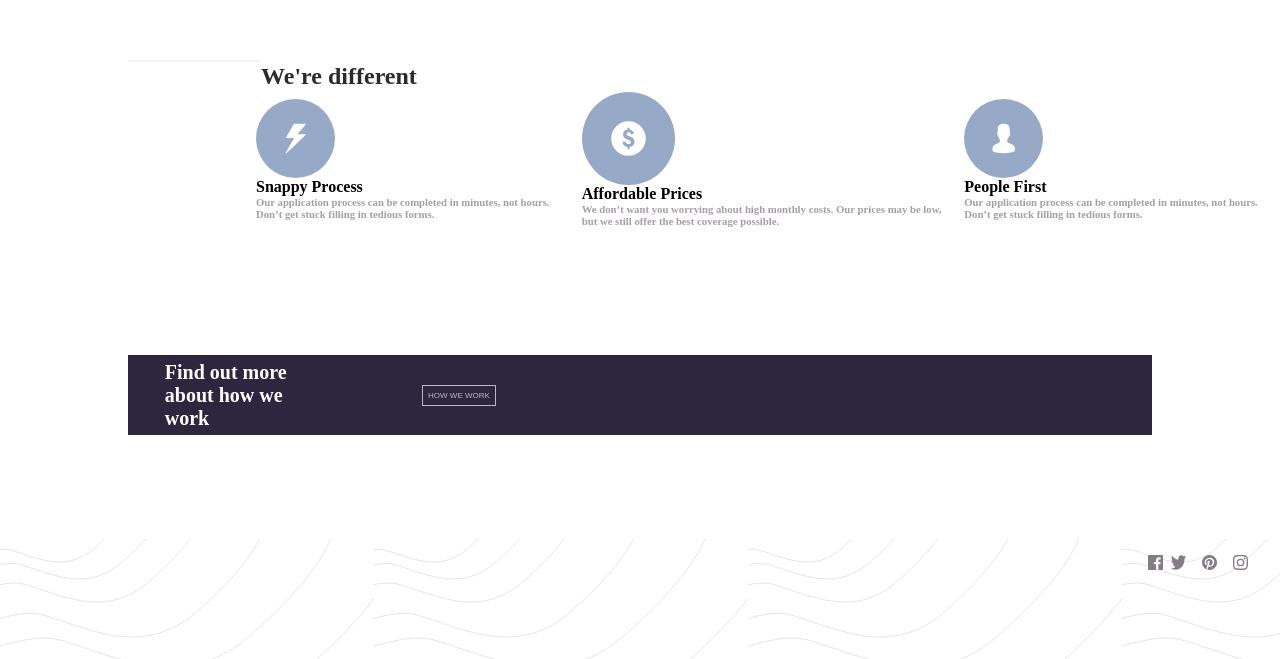
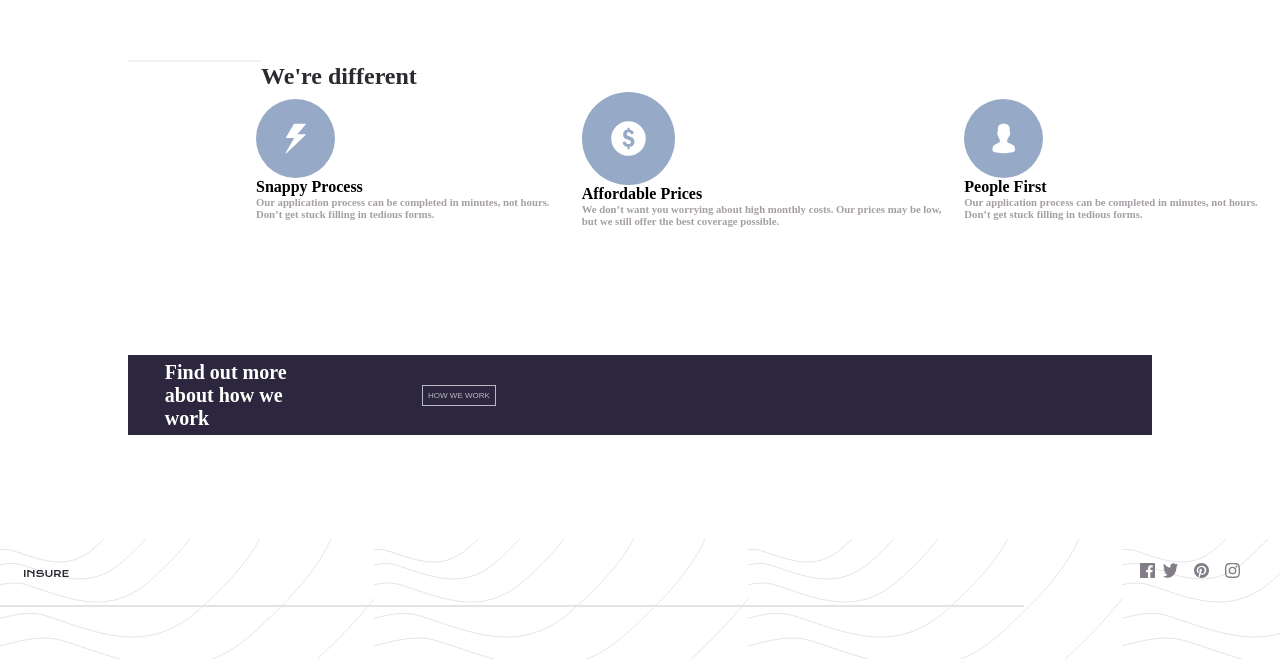
Before and after one commit to SineMag/Task8.2-UI-Challenge, a React (Vite) app: page / in a window 1280 px wide. Shown: the part 436-1095 px from the top of the page. Built offline with nearby package versions, Linux system fonts and the light colour scheme.

Commit message:
inserted the logo image in the footer section.

```diff
--- a/src/App.tsx
+++ b/src/App.tsx
@@ -13,6 +13,7 @@ import SnappyIcons from "./components/midSection/SnappyIcons";
 import Subheading from "./components/midSection/Subheading";
 import ListNav from "./components/bottomSection/footer/ListNav";
 import SocialIcons from "./components/bottomSection/footer/SocialIcons";
+import Line from "./components/bottomSection/footer/Line";
 
 function App() {
   return (
@@ -55,6 +56,7 @@ function App() {
           </div>
           <footer className="footer">
             <SocialIcons />
+            <Line />
           </footer>
         </div>
       </div>
--- /dev/null
+++ b/src/components/bottomSection/footer/Line.tsx
@@ -0,0 +1,17 @@
+import React from 'react'
+
+export default function Line() {
+  return (
+    <>
+    <div>
+    <hr style={{
+      border: "0.5px solid #e4e3e3ff",
+      width: '80%',
+      display:'flex',
+      justifyContent:'center',
+      alignContent:'center',
+    }} />
+    </div>
+    </>
+  )
+}
--- a/src/components/bottomSection/footer/SocialIcons.tsx
+++ b/src/components/bottomSection/footer/SocialIcons.tsx
@@ -3,7 +3,7 @@ import Image from "../../../assets/insure-landing-page-master/images/icon-facebo
 import Twitter from "../../../assets/insure-landing-page-master/images/icon-twitter.svg";
 import Pinterest from "../../../assets/insure-landing-page-master/images/icon-pinterest.svg";
 import Instagram from "../../../assets/insure-landing-page-master/images/icon-instagram.svg";
-
+import InsureLogo from "../../../assets/insure-landing-page-master/images/logo.svg";
 export default function SocialIcons() {
   return (
     <div className="socialIconsContainer" style={{
@@ -11,12 +11,18 @@ export default function SocialIcons() {
         marginTop: "3rem",
         width: "100%",
         // height: "15vh",
-        justifyContent: "end",
-        padding: "1rem",
+        justifyContent: "space-between",
+        padding: "1.5rem",
         alignItems: "start",
     }}>
 
+<div className="insureImage">
+        <img style={{
+            width: "40%",
+            height: "15%",
 
+        }} src={InsureLogo} alt="Insure Logo" />
+</div>
     <div className="socialIcons"
     >
       <div style={{
```
Also changed, not shown: src/App.css (+7 -1 lines).
